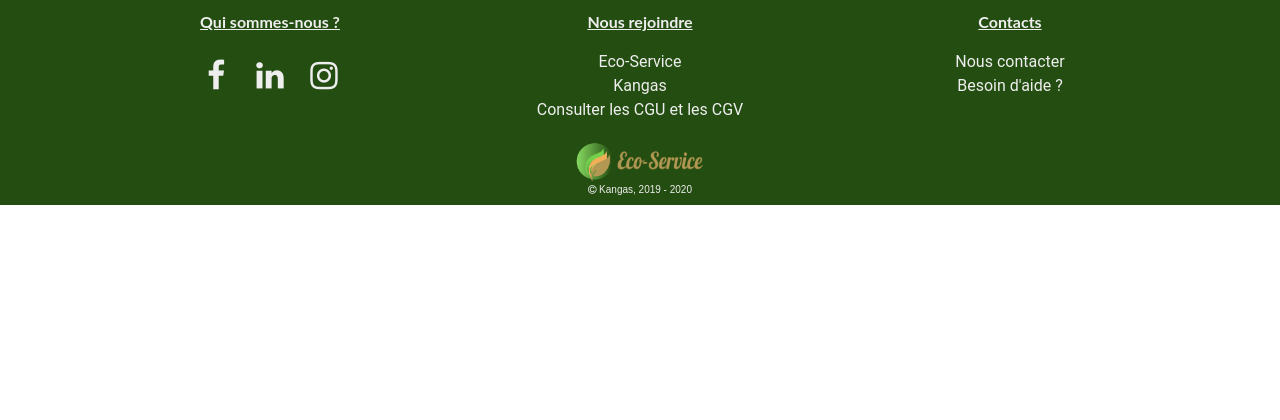
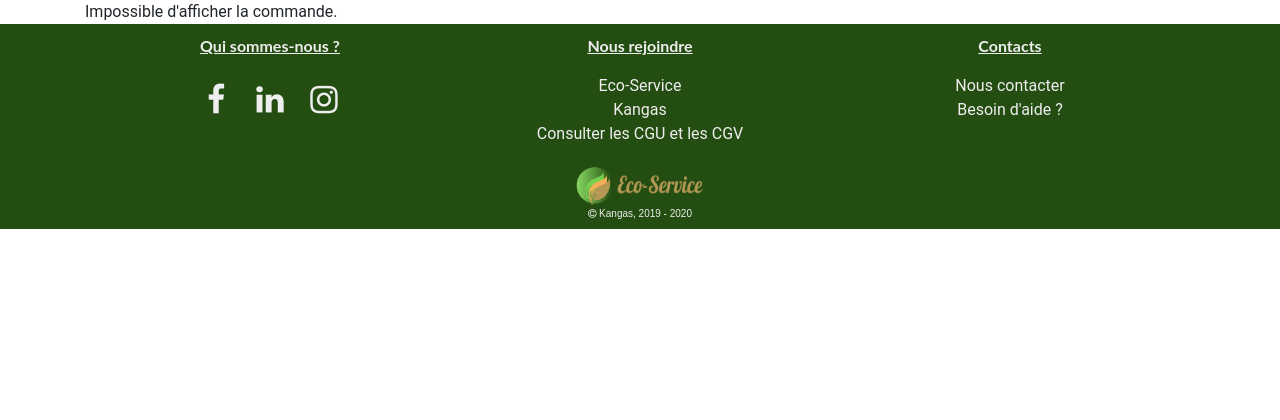
Before and after one commit to martinsoenen/kangas-eco-service, a Symfony app: template templates/achat/paiement_termine.html.twig in a window 1280 px wide. Shown: the part 76-496 px from the top of the page. Run offline with Twig, Linux system fonts and the light colour scheme; the template is opened without the code that fills it, so the values that code supplies are empty; some libraries are stand-ins or nearby versions.

Commit message:
KAN-18 - Add show commande

```diff
--- a/templates/achat/paiement_termine.html.twig
+++ b/templates/achat/paiement_termine.html.twig
@@ -1,8 +1,6 @@
 {% extends 'base.html.twig' %}
 
-{% block title %}Commande terminée -
-	{{parent()}}
-{% endblock %}
+{% block title %}Commande {% if commande is defined %}n°{{ commande.id }} {% endif %}- {{parent()}}{% endblock %}
 
 {% block body %}
     {% if commande is defined %}
@@ -58,6 +56,8 @@
                 </tr>
             </tfoot>
         </table>
+    {% else %}
+        Impossible d'afficher la commande.
     {% endif %}
 
 {% endblock %}
--- a/templates/user/profilClient.html.twig
+++ b/templates/user/profilClient.html.twig
@@ -46,9 +46,9 @@
 				{% for commande in commandes %}
 					{% dump(commande) %}
 					<tr>
-						<td>{{ commande.date | date("m/d/Y") }}</td>
+						<td>{{ commande.date | date("d/m/Y") }}</td>
 						<td>{% if commande.isSend == 0 %}En attente de traitement{% else %}Envoyée{% endif %}</td>
-						<td><button type="button" class="btn btn-primary"><a href="#">Voir</a></button></td> {#TODO: ajouter lien vers la commande#}
+						<td><button type="button" class="btn btn-primary"><a href="{{ path('show_command', {'id' : commande.id}) }}">Voir</a></button></td>
 					</tr>
 				{% endfor %}
 			</tbody>
```
Also changed, not shown: src/Controller/UserController.php (+19 -5 lines).
